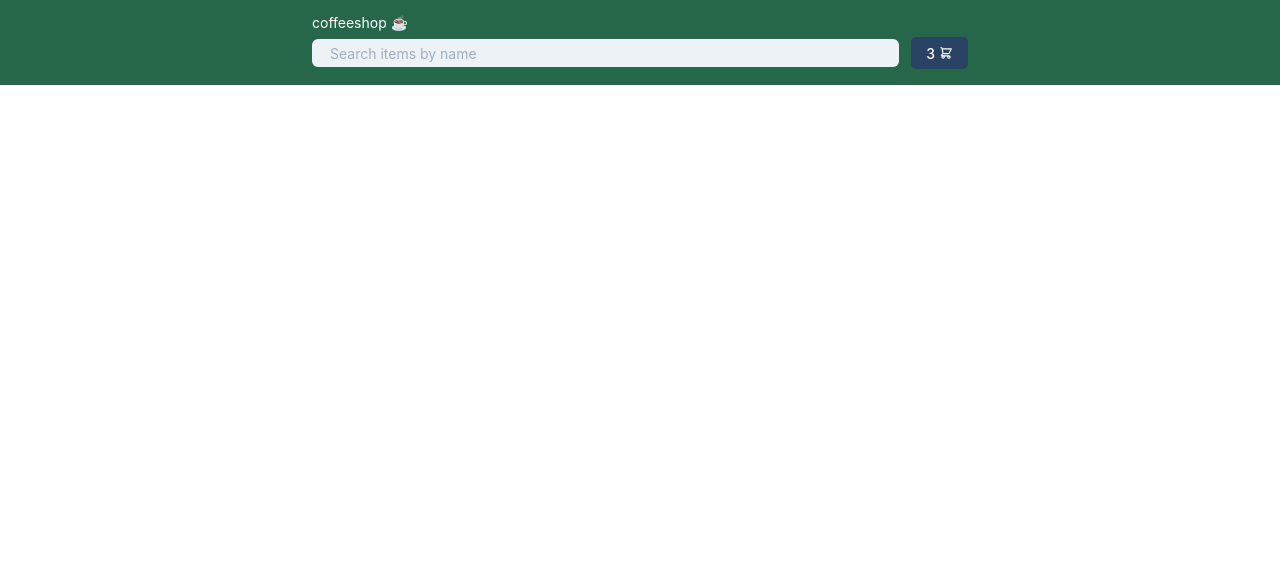
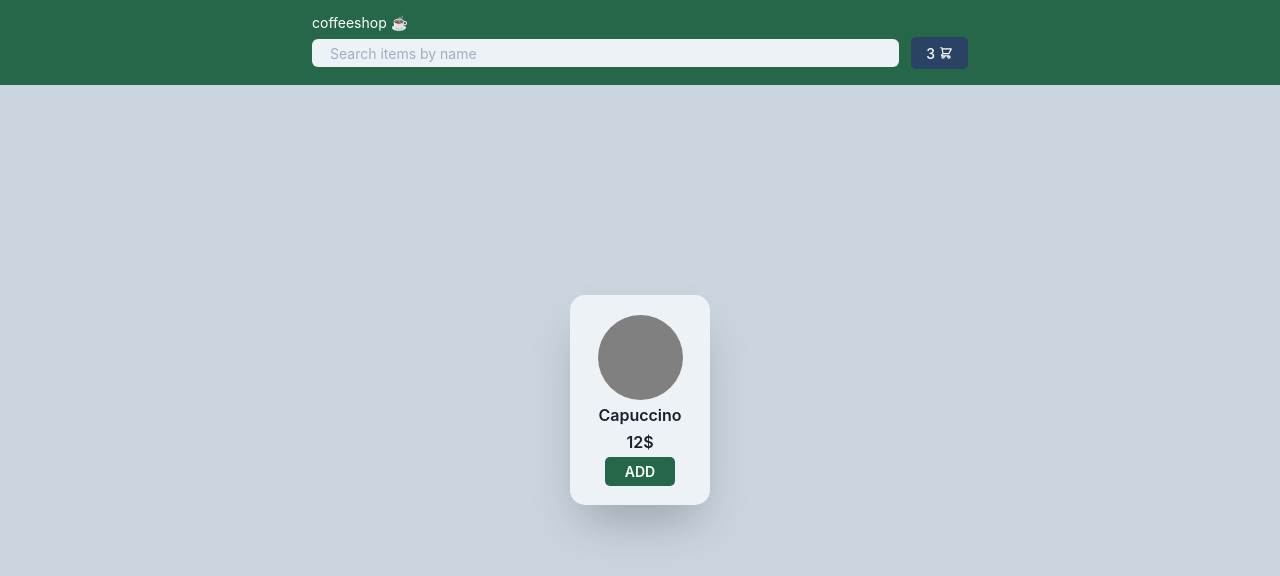
Before and after one commit to j04kh/coffeeshop, a Next.js app: page / in a window 1280 px wide. Shown: the top 576 px of the page. Built offline with nearby package versions, Linux system fonts and the light colour scheme.

Commit message:
Add: Product cards

```diff
--- /dev/null
+++ b/src/components/ProductCard.tsx
@@ -0,0 +1,37 @@
+import { Center, Circle, VStack, Text } from "@chakra-ui/react";
+
+interface Props {
+  id: string;
+  title: string;
+  price: string;
+  picture?: string;
+}
+
+const ProductCard: React.FC<Props> = ({ id, title, price, picture }) => {
+  return (
+    <Center w="140px" h="210px" bg="gray.100" borderRadius="15" boxShadow="2xl">
+      <VStack spacing="3px">
+        <Circle w="85px" h="85px" bg="gray" />
+        <Text fontSize="md" fontWeight="semibold">
+          {title}
+        </Text>
+        <Text fontSize="md" fontWeight="semibold">
+          {`${price}$`}
+        </Text>
+        <Center
+          bg="green.700"
+          color="white"
+          px={5}
+          py={1}
+          borderRadius={5}
+          fontSize="sm"
+          fontWeight="semibold"
+        >
+          ADD
+        </Center>
+      </VStack>
+    </Center>
+  );
+};
+
+export default ProductCard;
--- a/src/pages/index.tsx
+++ b/src/pages/index.tsx
@@ -1,11 +1,16 @@
 import type { NextPage } from "next";
 import Navbar from "components/Navbar";
+import { Center, Text } from "@chakra-ui/react";
+import ProductCard from "components/ProductCard";
 
 const Home: NextPage = () => {
   return (
-    <div>
+    <Center bg="gray.300" w="100%" h="100%" minH="100vh">
       <Navbar />
-    </div>
+      <Center w="100%" h="100%" minH="100vh" maxW="720px">
+        <ProductCard title="Capuccino" id="1" price="12" />
+      </Center>
+    </Center>
   );
 };
 
```
